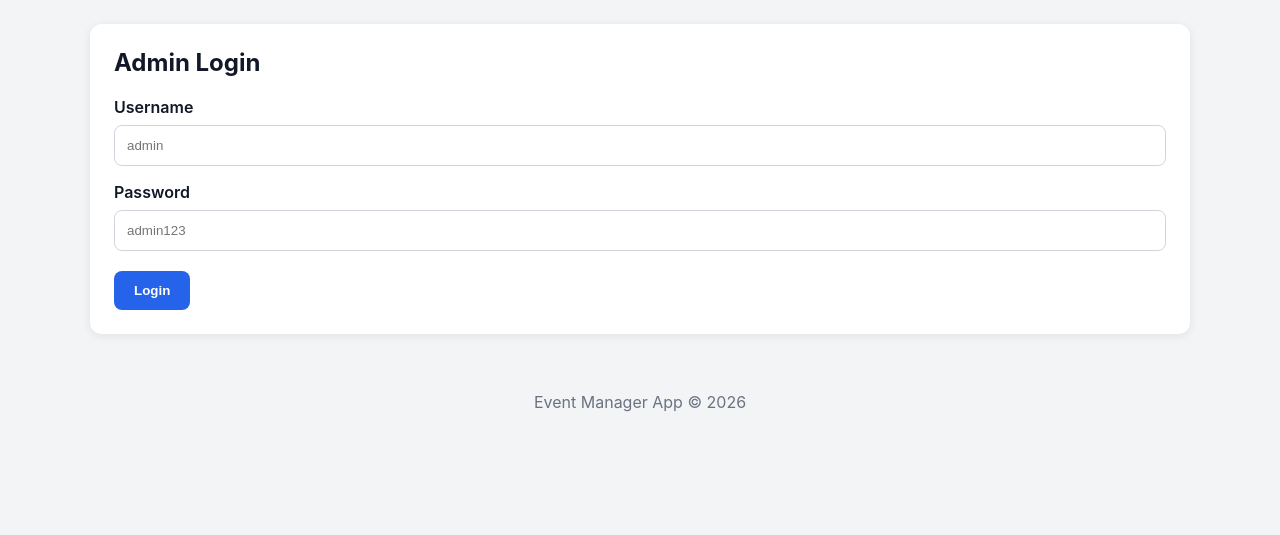
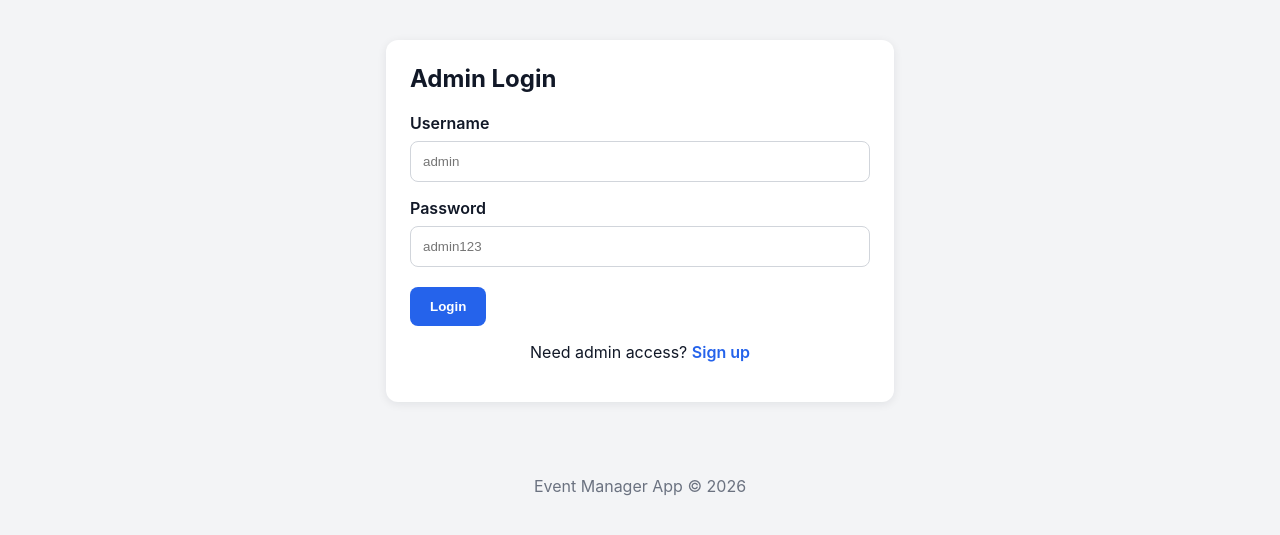
Before and after one commit to kottenaveen558-png/Eventmanager, a Flask app: page /admin/login in a window 1280 px wide. Shown: the part 56-591 px from the top of the page. Run offline with Flask 3, Linux system fonts and the light colour scheme.

Commit message:
Added admin portal and approval workflow

```diff
--- a/app.py
+++ b/app.py
@@ -1,17 +1,21 @@
 from flask import Flask, render_template, request, redirect, url_for, session, flash
 from flask_sqlalchemy import SQLAlchemy
+from sqlalchemy import text
 from datetime import datetime
+from werkzeug.security import generate_password_hash, check_password_hash
 import os
 
 app = Flask(__name__)
-app.config["SQLALCHEMY_DATABASE_URI"] = "sqlite:///events.db"
+app.config["SQLALCHEMY_DATABASE_URI"] = \
+    "mysql+pymysql://root:912153@localhost:3306/student_manager"
 app.config["SQLALCHEMY_TRACK_MODIFICATIONS"] = False
-app.config["SECRET_KEY"] = "replace-with-a-secure-key"
+app.config["SECRET_KEY"] = os.getenv("SECRET_KEY", "replace-with-a-secure-key")
 
 db = SQLAlchemy(app)
 
-ADMIN_USERNAME = "Naveen kotte"
-ADMIN_PASSWORD = "Naveen143@"
+SUPER_ADMIN_USERNAME = os.getenv("SUPER_ADMIN_USERNAME", "superadmin")
+SUPER_ADMIN_PASSWORD = os.getenv("SUPER_ADMIN_PASSWORD", "superadmin123")
+
 
 class Event(db.Model):
     id = db.Column(db.Integer, primary_key=True)
@@ -27,6 +31,7 @@ class Event(db.Model):
     def remaining_seats(self):
         return self.seats - len(self.registrations)
 
+
 class Student(db.Model):
     id = db.Column(db.Integer, primary_key=True)
     name = db.Column(db.String(150), nullable=False)
@@ -36,20 +41,52 @@ class Student(db.Model):
 
     registrations = db.relationship("Registration", backref="student", cascade="all, delete-orphan")
 
+
 class Registration(db.Model):
     id = db.Column(db.Integer, primary_key=True)
     student_id = db.Column(db.Integer, db.ForeignKey("student.id"), nullable=False)
     event_id = db.Column(db.Integer, db.ForeignKey("event.id"), nullable=False)
     registered_at = db.Column(db.String(100), default=lambda: datetime.now().strftime("%Y-%m-%d %H:%M:%S"))
 
+
+class StaffRecord(db.Model):
+    id = db.Column(db.Integer, primary_key=True)
+    name = db.Column(db.String(150), nullable=False)
+    email = db.Column(db.String(150), nullable=False, unique=True)
+    phone = db.Column(db.String(50), nullable=False, unique=True)
+    department = db.Column(db.String(150), nullable=True)
+    created_at = db.Column(db.String(100), default=lambda: datetime.now().strftime("%Y-%m-%d %H:%M:%S"))
+
+
+class Admin(db.Model):
+    id = db.Column(db.Integer, primary_key=True)
+    username = db.Column(db.String(80), nullable=False, unique=True)
+    email = db.Column(db.String(150), nullable=False, unique=True)
+    phone = db.Column(db.String(50), nullable=False)
+    password_hash = db.Column(db.String(255), nullable=False)
+    created_at = db.Column(db.String(100), default=lambda: datetime.now().strftime("%Y-%m-%d %H:%M:%S"))
+
+
+class PendingAdminRequest(db.Model):
+    id = db.Column(db.Integer, primary_key=True)
+    username = db.Column(db.String(80), nullable=False)
+    email = db.Column(db.String(150), nullable=False)
+    phone = db.Column(db.String(50), nullable=False)
+    password_hash = db.Column(db.String(255), nullable=False)
+    requested_at = db.Column(db.String(100), default=lambda: datetime.now().strftime("%Y-%m-%d %H:%M:%S"))
+    status = db.Column(db.String(20), nullable=False, default="pending")
+
+
 @app.route("/")
 def home():
     return render_template("landing.html", body_class="landing")
+
 
 @app.route("/student")
 def student():
     events = Event.query.order_by(Event.date.asc()).all()
     return render_template("events.html", events=events)
+
 
 @app.route("/register/<int:event_id>", methods=["GET", "POST"])
 def register(event_id):
@@ -82,25 +119,105 @@ def register(event_id):
 
     return render_template("register.html", event=event)
 
+
 @app.route("/admin/login", methods=["GET", "POST"])
 def admin_login():
     if request.method == "POST":
         username = request.form.get("username", "").strip()
         password = request.form.get("password", "").strip()
 
-        if username == ADMIN_USERNAME and password == ADMIN_PASSWORD:
+        if username == SUPER_ADMIN_USERNAME and password == SUPER_ADMIN_PASSWORD:
             session["admin_logged_in"] = True
+            session["is_super_admin"] = True
+            session["admin_username"] = username
+            return redirect(url_for("admin_dashboard"))
+
+        admin = Admin.query.filter_by(username=username).first()
+        if admin and check_password_hash(admin.password_hash, password):
+            session["admin_logged_in"] = True
+            session["is_super_admin"] = False
+            session["admin_username"] = username
             return redirect(url_for("admin_dashboard"))
 
         flash("Invalid admin credentials.", "danger")
 
     return render_template("admin_login.html")
 
+@app.route("/admin")
+def admin_portal():
+    return render_template("admin_portal.html")
+
+
+@app.route("/admin/signup", methods=["GET", "POST"])
+def admin_signup():
+    if request.method == "POST":
+        email = request.form.get("email", "").strip()
+        username = request.form.get("username", "").strip()
+        password = request.form.get("password", "").strip()
+        phone = request.form.get("phone", "").strip()
+
+        if not email or not username or not password or not phone:
+            flash("Please fill in all fields.", "danger")
+            return render_template("admin_signup.html")
+
+        if Admin.query.filter((Admin.username == username) | (Admin.email == email)).first():
+            flash("This username or email is already registered.", "danger")
+            return render_template("admin_signup.html")
+
+        if PendingAdminRequest.query.filter(
+            (PendingAdminRequest.username == username) | (PendingAdminRequest.email == email)
+        ).first():
+            flash("A request for this username or email already exists.", "warning")
+            return render_template("admin_signup.html")
+
+        staff_record = StaffRecord.query.filter(
+            (StaffRecord.email == email) | (StaffRecord.phone == phone)
+        ).first()
+
+        if not staff_record:
+            flash("Your details were not found in the staff database.", "danger")
+            return render_template("admin_signup.html")
+
+        pending_request = PendingAdminRequest(
+            username=username,
+            email=email,
+            phone=phone,
+            password_hash=generate_password_hash(password),
+            status="pending"
+        )
+        db.session.add(pending_request)
+        db.session.commit()
+
+        flash("Your admin request has been submitted for approval.", "success")
+        return redirect(url_for("admin_login"))
+
+    return render_template("admin_signup.html")
+@app.route("/superadmin/login", methods=["GET", "POST"])
+
+def superadmin_login():
+    if request.method == "POST":
+        username = request.form.get("username", "").strip()
+        password = request.form.get("password", "").strip()
+
+        if username == SUPER_ADMIN_USERNAME and password == SUPER_ADMIN_PASSWORD:
+            session["admin_logged_in"] = True
+            session["is_super_admin"] = True
+            session["admin_username"] = username
+            flash("Welcome Super Admin!", "success")
+            return redirect(url_for("admin_dashboard"))
+
+        flash("Invalid Super Admin credentials.", "danger")
+
+    return render_template("superadmin_login.html")
+
 @app.route("/admin/logout")
 def admin_logout():
     session.pop("admin_logged_in", None)
+    session.pop("is_super_admin", None)
+    session.pop("admin_username", None)
     flash("Logged out successfully.", "success")
     return redirect(url_for("admin_login"))
+
 
 @app.route("/admin/dashboard")
 def admin_dashboard():
@@ -108,7 +225,57 @@ def admin_dashboard():
         return redirect(url_for("admin_login"))
 
     events = Event.query.order_by(Event.date.asc()).all()
-    return render_template("admin_dashboard.html", events=events)
+    pending_count = PendingAdminRequest.query.filter_by(status="pending").count()
+    return render_template(
+        "admin_dashboard.html",
+        events=events,
+        pending_count=pending_count,
+        is_super_admin=session.get("is_super_admin", False)
+    )
+
+
+@app.route("/admin/pending-requests")
+def pending_admin_requests():
+    if not session.get("admin_logged_in") or not session.get("is_super_admin"):
+        return redirect(url_for("admin_login"))
+
+    requests = PendingAdminRequest.query.order_by(PendingAdminRequest.requested_at.desc()).all()
+    return render_template("pending_admin_requests.html", requests=requests)
+
+
+@app.route("/admin/requests/<int:request_id>/approve")
+def approve_admin_request(request_id):
+    if not session.get("admin_logged_in") or not session.get("is_super_admin"):
+        return redirect(url_for("admin_login"))
+
+    request_record = PendingAdminRequest.query.get_or_404(request_id)
+
+    approved_admin = Admin(
+        username=request_record.username,
+        email=request_record.email,
+        phone=request_record.phone,
+        password_hash=request_record.password_hash
+    )
+    db.session.add(approved_admin)
+    db.session.delete(request_record)
+    db.session.commit()
+
+    flash("Admin request approved.", "success")
+    return redirect(url_for("pending_admin_requests"))
+
+
+@app.route("/admin/requests/<int:request_id>/reject")
+def reject_admin_request(request_id):
+    if not session.get("admin_logged_in") or not session.get("is_super_admin"):
+        return redirect(url_for("admin_login"))
+
+    request_record = PendingAdminRequest.query.get_or_404(request_id)
+    db.session.delete(request_record)
+    db.session.commit()
+
+    flash("Admin request rejected.", "success")
+    return redirect(url_for("pending_admin_requests"))
+
 
 @app.route("/admin/events/add", methods=["GET", "POST"])
 def add_event():
@@ -142,6 +309,7 @@ def add_event():
 
     return render_template("add_event.html")
 
+
 @app.route("/admin/events/edit/<int:event_id>", methods=["GET", "POST"])
 def edit_event(event_id):
     if not session.get("admin_logged_in"):
@@ -173,6 +341,7 @@ def edit_event(event_id):
 
     return render_template("edit_event.html", event=event)
 
+
 @app.route("/admin/events/delete/<int:event_id>")
 def delete_event(event_id):
     if not session.get("admin_logged_in"):
@@ -185,6 +354,7 @@ def delete_event(event_id):
     flash("Event deleted successfully.", "success")
     return redirect(url_for("admin_dashboard"))
 
+
 @app.route("/admin/registrations")
 def view_registrations():
     if not session.get("admin_logged_in"):
@@ -193,7 +363,13 @@ def view_registrations():
     registrations = Registration.query.order_by(Registration.registered_at.desc()).all()
     return render_template("view_registrations.html", registrations=registrations)
 
+
 if __name__ == "__main__":
     with app.app_context():
+        try:
+            db.session.execute(text("SELECT 1"))
+            print("Database connection successful")
+        except Exception as e:
+            print(f"Database connection failed: {e}")
         db.create_all()
     app.run(debug=True)
--- a/static/style.css
+++ b/static/style.css
@@ -185,6 +185,22 @@ button:hover,
     opacity: 0.95;
 }
 
+.auth-card {
+    max-width: 460px;
+    margin: 40px auto;
+}
+
+.auth-link {
+    margin-top: 16px;
+    text-align: center;
+}
+
+.auth-link a {
+    color: #2563eb;
+    font-weight: 600;
+    text-decoration: none;
+}
+
 table {
     width: 100%;
     border-collapse: collapse;
--- a/templates/admin_dashboard.html
+++ b/templates/admin_dashboard.html
@@ -5,6 +5,9 @@
     <h2>Admin Dashboard</h2>
     <a class="button" href="{{ url_for('add_event') }}">Add New Event</a>
     <a class="button secondary" href="{{ url_for('view_registrations') }}">View Registrations</a>
+    {% if is_super_admin %}
+    <a class="button secondary" href="{{ url_for('pending_admin_requests') }}">Pending Requests ({{ pending_count }})</a>
+    {% endif %}
 </div>
 
 <table>
--- a/templates/admin_login.html
+++ b/templates/admin_login.html
@@ -1,7 +1,7 @@
 {% extends 'layout.html' %}
 
 {% block content %}
-<div class="card">
+<div class="card auth-card">
     <h2>Admin Login</h2>
     <form method="post">
         <label>Username</label>
@@ -12,5 +12,8 @@
 
         <button type="submit">Login</button>
     </form>
+    <p class="auth-link">
+        Need admin access? <a href="{{ url_for('admin_signup') }}">Sign up</a>
+    </p>
 </div>
 {% endblock %}
--- a/templates/landing.html
+++ b/templates/landing.html
@@ -6,7 +6,7 @@
     <p class="subtitle">Join the latest campus events, register for sessions, and manage schedules with ease.</p>
     <div class="hero-actions">
         <a class="button" href="{{ url_for('student') }}">Student Portal</a>
-        <a class="button secondary" href="{{ url_for('admin_login') }}">Admin Portal</a>
+        <a class="button secondary" href="/admin">Admin Portal</a>
     </div>
 </div>
 {% endblock %}
```
Also changed, not shown: other parts of static/style.css (+251 -0 lines), templates/admin_portal.html (added, +65 -0 lines), templates/admin_signup.html (added, +25 -0 lines), templates/pending_admin_requests.html (added, +36 -0 lines), templates/superadmin_login.html (added, +41 -0 lines), templates/edit_event.html (line endings or trailing spaces).
